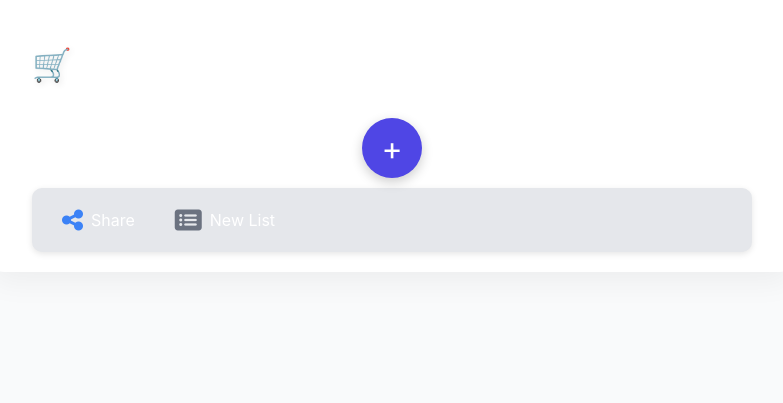
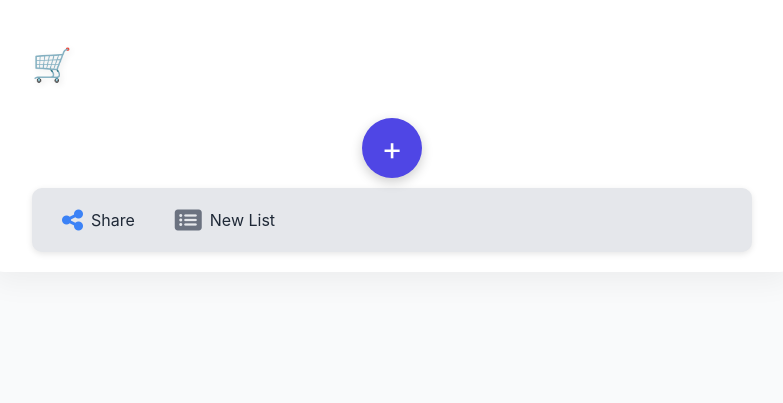
Before and after one commit to SMFloris/listlingo, a Flask app: page /checklist/1 in a window 1280 px wide. Shown: the part 61-464 px from the top of the page, without its empty margins (248-1031 px from the left). Run offline with Flask 2, Linux system fonts and the light colour scheme; data that the repository does not hold is empty.

Commit message:
fix: update snack bar button text color to var(--text-color)

```diff
--- a/templates/checklist.html
+++ b/templates/checklist.html
@@ -277,7 +277,7 @@
         <button
           onclick="shareList()"
           class="btn-secondary"
-          style="background: none; border: none; padding: 10px; cursor: pointer; display: flex; align-items: center; gap: 8px; color: white;"
+          style="background: none; border: none; padding: 10px; cursor: pointer; display: flex; align-items: center; gap: 8px; color: var(--text-color);"
           title="Share"
         >
           <i class="fas fa-share-alt" style="font-size: 24px; color: #3b82f6;"></i>
@@ -286,7 +286,7 @@
         <button
           onclick="newList()"
           class="btn-primary"
-          style="background: none; border: none; padding: 10px; cursor: pointer; display: flex; align-items: center; gap: 8px; color: white;"
+          style="background: none; border: none; padding: 10px; cursor: pointer; display: flex; align-items: center; gap: 8px; color: var(--text-color);"
           title="New List"
         >
           <i class="fas fa-list-alt" style="font-size: 24px; color: #6b7280;"></i>
```
